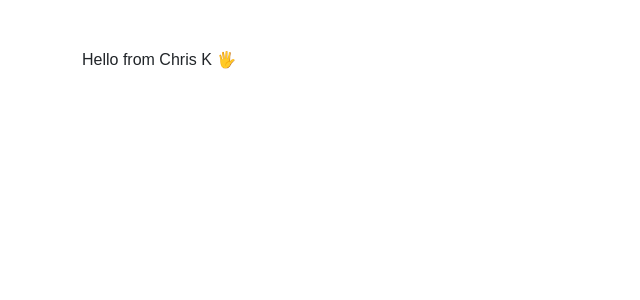
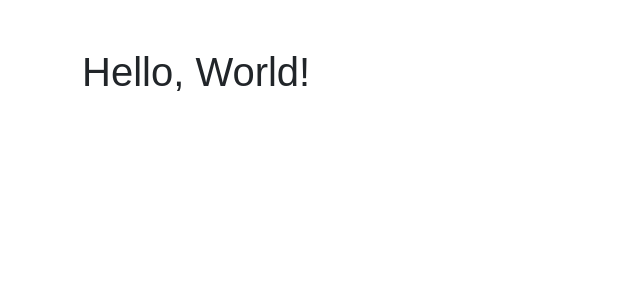
Before and after one commit to ow415263/nfs2025-web, a Next.js app: page /wip/helloworld in a window 1280 px wide. Shown: the top 300 px of the page, without its empty margins (0-640 px from the left). Built offline with nearby package versions, Linux system fonts and the light colour scheme; a web font is replaced by a local one.

Commit message:
Added Hello World message to helloworld page

```diff
--- a/app/wip/helloworld/page.tsx
+++ b/app/wip/helloworld/page.tsx
@@ -2,7 +2,7 @@ export default function Page(){
 
     return <>
         <div className="container my-5">
-            Hello from Chris K 🖐️
+            <h1>Hello, World!</h1>
         </div>
     </>
 
```
